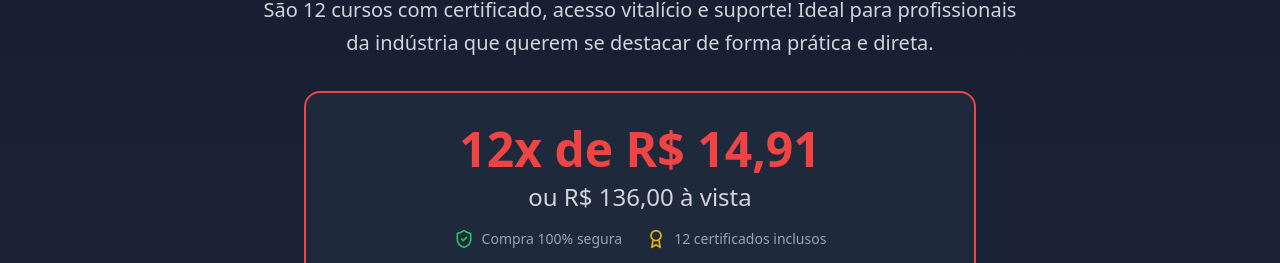
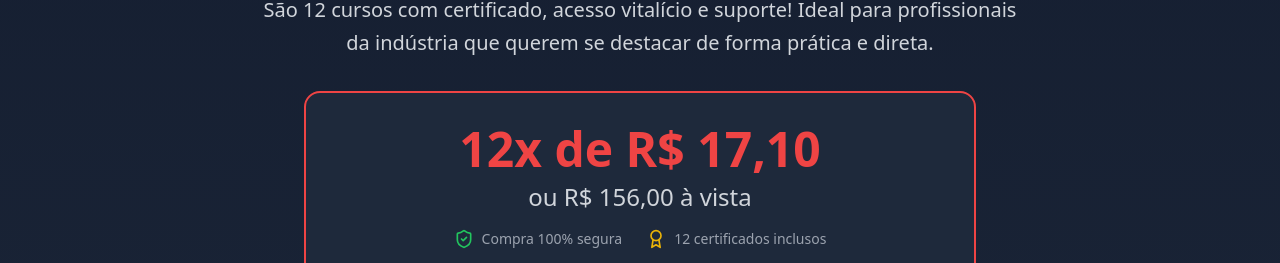
Before and after one commit to mecanicatotalsistemas/combo-12-cursos, a React (Vite) app: page / in a window 1280 px wide. Shown: the part 878-1141 px from the top of the page. Built offline with nearby package versions, Linux system fonts and the light colour scheme.

Commit message:
Updated App.tsx

```diff
--- a/src/App.tsx
+++ b/src/App.tsx
@@ -46,8 +46,8 @@ function App() {
           </p>
 
           <div className="bg-slate-800 border-2 border-red-500 rounded-2xl p-8 mb-8 max-w-2xl mx-auto">
-            <div className="text-5xl font-bold text-red-500 mb-2">12x de R$ 14,91</div>
-            <div className="text-2xl text-gray-300 mb-4">ou R$ 136,00 à vista</div>
+            <div className="text-5xl font-bold text-red-500 mb-2">12x de R$ 17,10</div>
+            <div className="text-2xl text-gray-300 mb-4">ou R$ 156,00 à vista</div>
             <div className="flex items-center justify-center gap-6 text-sm text-gray-400">
               <span className="flex items-center gap-2">
                 <ShieldCheck className="w-5 h-5 text-green-500" />
```
